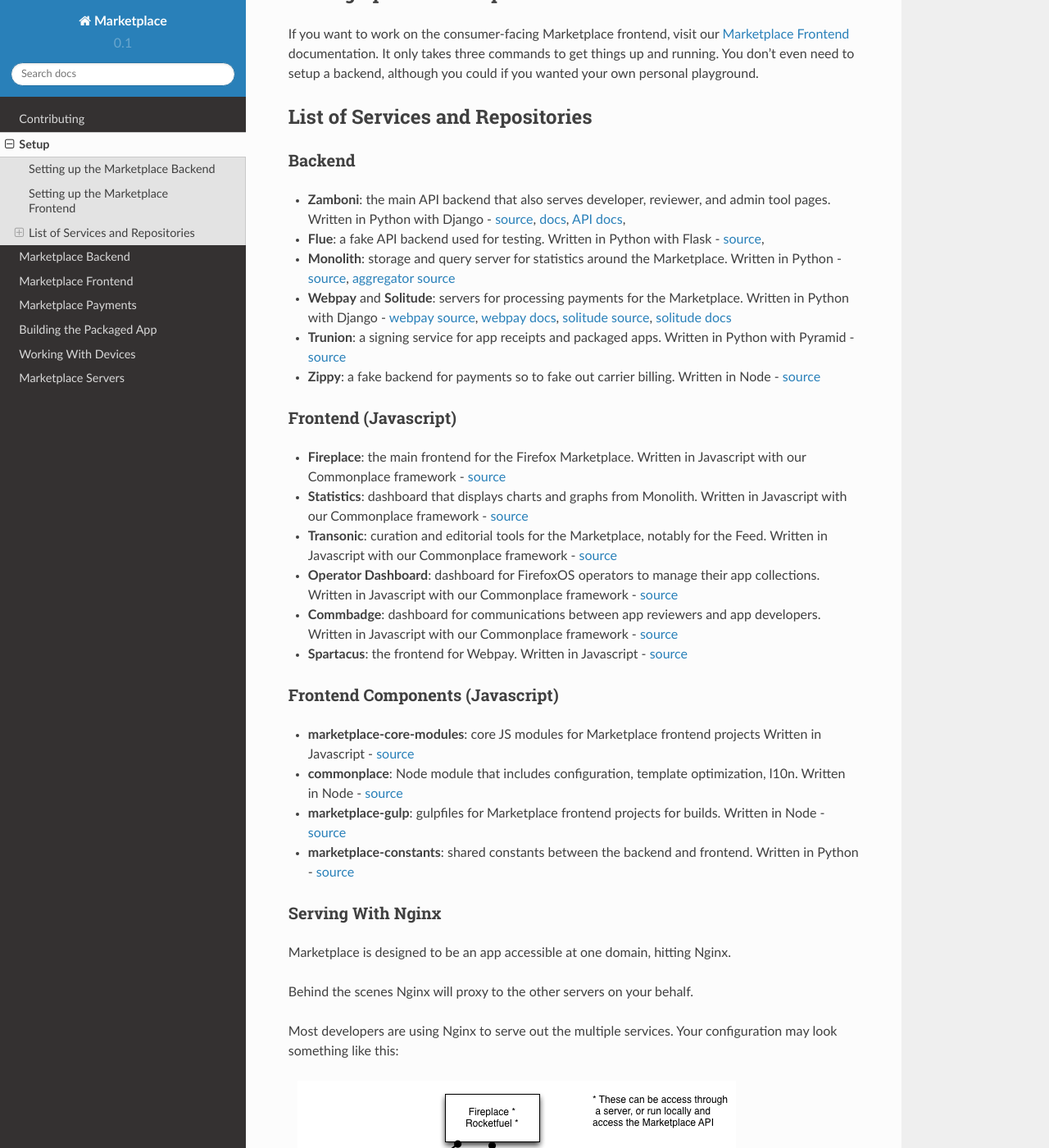
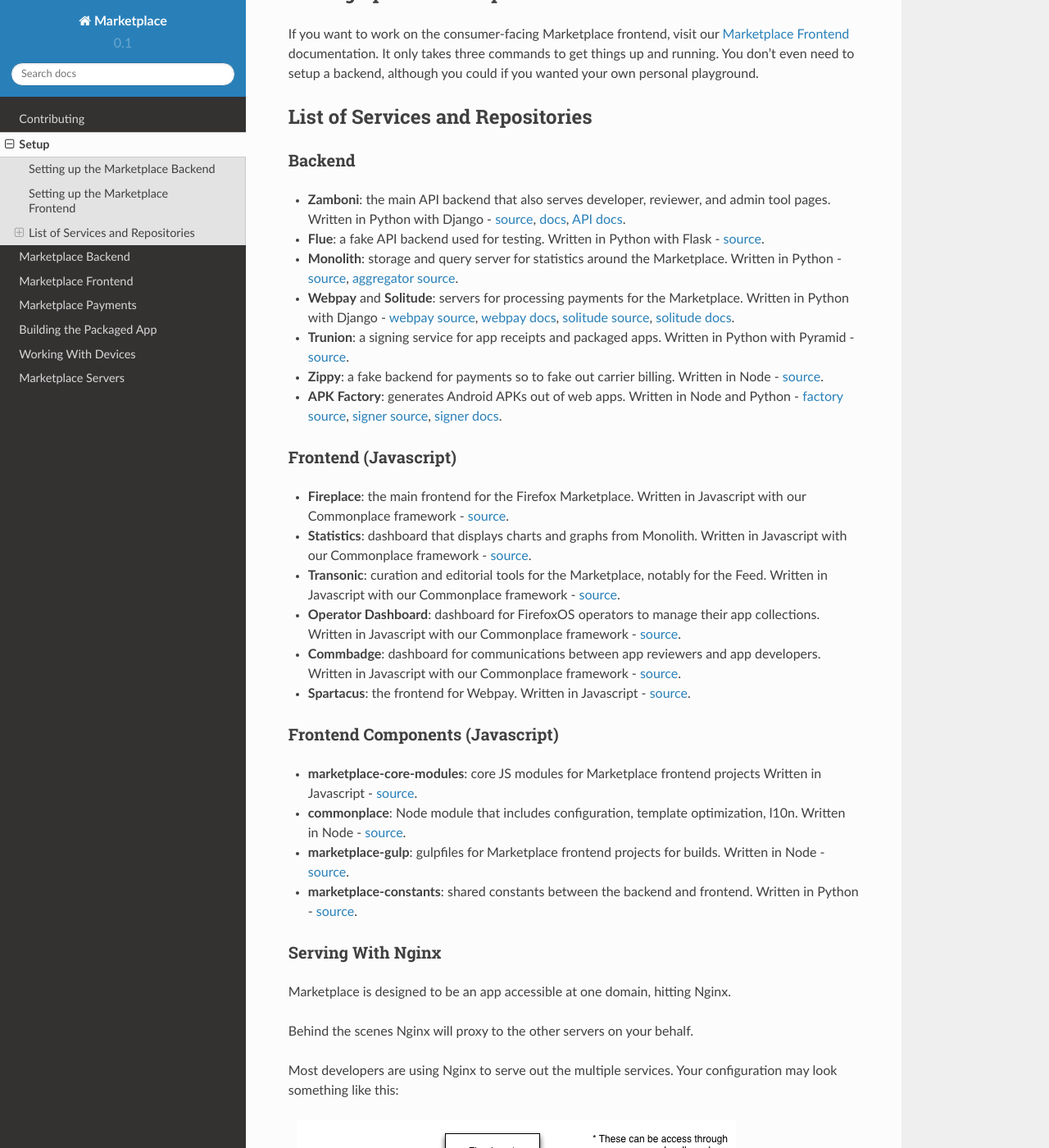
Before and after one commit to mozilla/marketplace-docs, a Sphinx documentation site: the page built from docs/topics/setup.rst, in a window 1280 px wide and 1400 px high, scrolled down 554 px. Shown: the whole window at 82% size. Built offline with Sphinx 7.4.7 and the Read the Docs theme 2.0.0, drawn with Linux system fonts in a browser that asks for light colours.

Commit message:
shout out to apk factory

```diff
--- a/docs/topics/setup.rst
+++ b/docs/topics/setup.rst
@@ -39,77 +39,83 @@
   Written in Python with Django -
   `source <https://github.com/mozilla/zamboni>`_,
   `docs <https://zamboni.readthedocs.org>`_,
-  `API docs <https://firefox-marketplace-api.readthedocs.org>`_,
+  `API docs <https://firefox-marketplace-api.readthedocs.org>`_.
 
 * **Flue**: a fake API backend used for testing.
   Written in Python with Flask -
-  `source <https://github.com/mozilla/flue>`_,
+  `source <https://github.com/mozilla/flue>`_.
 
 * **Monolith**: storage and query server for statistics around the Marketplace.
   Written in Python -
   `source <https://github.com/mozilla/monolith-client>`_,
-  `aggregator source <https://github.com/mozilla/monolith-aggregator/>`_
+  `aggregator source <https://github.com/mozilla/monolith-aggregator/>`_.
 
 * **Webpay** and **Solitude**: servers for processing payments for the Marketplace.
   Written in Python with Django -
   `webpay source <https://github.com/mozilla/solitude/>`_,
   `webpay docs <https://webpay.readthedocs.org>`_,
   `solitude source <https://github.com/mozilla/webpay/>`_,
-  `solitude docs <https://solitude.readthedocs.org>`_
+  `solitude docs <https://solitude.readthedocs.org>`_.
 
 * **Trunion**: a signing service for app receipts and packaged apps.
   Written in Python with Pyramid -
-  `source <https://github.com/mozilla/trunion/>`_
+  `source <https://github.com/mozilla/trunion/>`_.
 
 * **Zippy**: a fake backend for payments so to fake out carrier billing.
   Written in Node -
-  `source <https://github.com/mozilla/zippy>`_
+  `source <https://github.com/mozilla/zippy>`_.
+
+* **APK Factory**: generates Android APKs out of web apps.
+  Written in Node and Python -
+  `factory source <https://github.com/mozilla/apk-factory-service/>`_,
+  `signer source <https://github.com/mozilla/apk-signer>`_,
+  `signer docs <http://apk-signer.readthedocs.org/>`_.
 
 Frontend (Javascript)
 ~~~~~~~~~~~~~~~~~~~~~
 
 * **Fireplace**: the main frontend for the Firefox Marketplace.
   Written in Javascript with our Commonplace framework -
-  `source <https://github.com/mozilla/fireplace>`_
+  `source <https://github.com/mozilla/fireplace>`_.
 
 * **Statistics**: dashboard that displays charts and graphs from Monolith.
   Written in Javascript with our Commonplace framework -
-  `source <https://github.com/mozilla/marketplace-stats/>`_
+  `source <https://github.com/mozilla/marketplace-stats/>`_.
 
 * **Transonic**: curation and editorial tools for the Marketplace, notably for the Feed.
   Written in Javascript with our Commonplace framework -
-  `source <https://github.com/mozilla/transonic/>`_
+  `source <https://github.com/mozilla/transonic/>`_.
 
 * **Operator Dashboard**: dashboard for FirefoxOS operators to manage their app collections.
   Written in Javascript with our Commonplace framework -
-  `source <https://github.com/mozilla/commbadge/>`_
+  `source <https://github.com/mozilla/commbadge/>`_.
 
 * **Commbadge**: dashboard for communications between app reviewers and app developers.
   Written in Javascript with our Commonplace framework -
-  `source <https://github.com/mozilla/commbadge/>`_
+  `source <https://github.com/mozilla/commbadge/>`_.
 
 * **Spartacus**: the frontend for Webpay.
   Written in Javascript -
-  `source <https://github.com/mozilla/spartacus>`_
+  `source <https://github.com/mozilla/spartacus>`_.
 
 Frontend Components (Javascript)
 ~~~~~~~~~~~~~~~~~~~~~~~~~~~~~~~~
 
 * **marketplace-core-modules**: core JS modules for Marketplace frontend projects
   Written in Javascript -
-  `source <https://github.com/mozilla/marketplace-core-modules>`_
+  `source <https://github.com/mozilla/marketplace-core-modules>`_.
 
 * **commonplace**: Node module that includes configuration, template optimization, l10n.
   Written in Node -
-  `source <https://github.com/mozilla/commonplace>`_
+  `source <https://github.com/mozilla/commonplace>`_.
 
 * **marketplace-gulp**: gulpfiles for Marketplace frontend projects for builds.
   Written in Node -
-  `source <https://github.com/mozilla/marketplace-gulp>`_
+  `source <https://github.com/mozilla/marketplace-gulp>`_.
 
 * **marketplace-constants**: shared constants between the backend and frontend.
   Written in Python -
-  `source <https://github.com/mozilla/marketplace-constants>`_
+  `source <https://github.com/mozilla/marketplace-constants>`_.
 
 Serving With Nginx
 ~~~~~~~~~~~~~~~~~~
```
